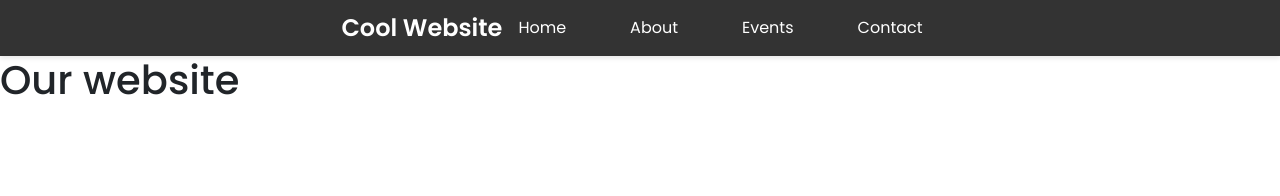
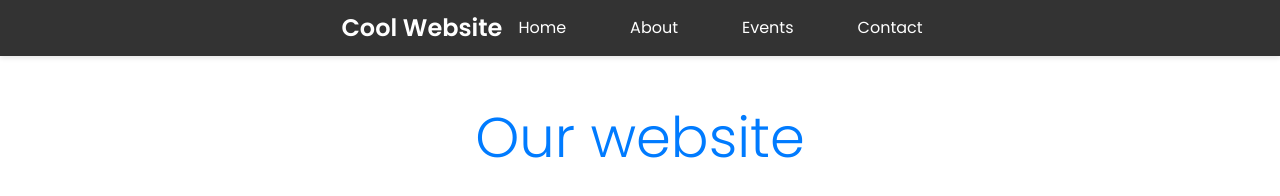
Before and after one commit to MisplacedOrange/csclubcodebythefireside, a plain HTML site: page index.html in a window 1280 px wide. Drawn offline with nearby package versions, Linux system fonts and the light colour scheme.

Commit message:
Testing out Boostrap CSS styles

```diff
--- a/index.html
+++ b/index.html
@@ -20,8 +20,8 @@
         </div>
     </nav>
 
-    <div>
-        <h1>Our website</h1>
+    <div class="container mt-5">
+        <h1 class="text-center text-primary display-4">Our website</h1>
     </div>
 
     <script src="https://code.jquery.com/jquery-3.4.1.slim.min.js" integrity="sha384-J6qa4849blE2+poT4WnyKhv5vZF5SrPo0iEjwBvKU7imGFAV0wwj1yYfoRSJoZ+n" crossorigin="anonymous"></script>
```
Also changed, not shown: 1 other file.
